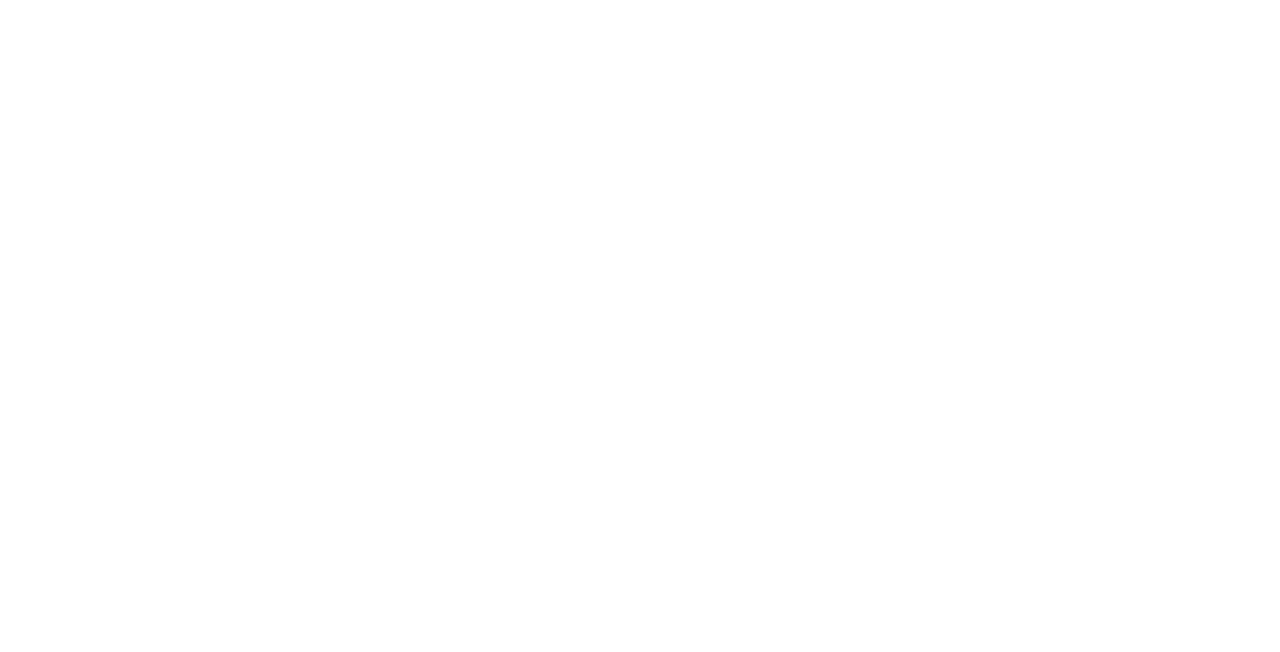
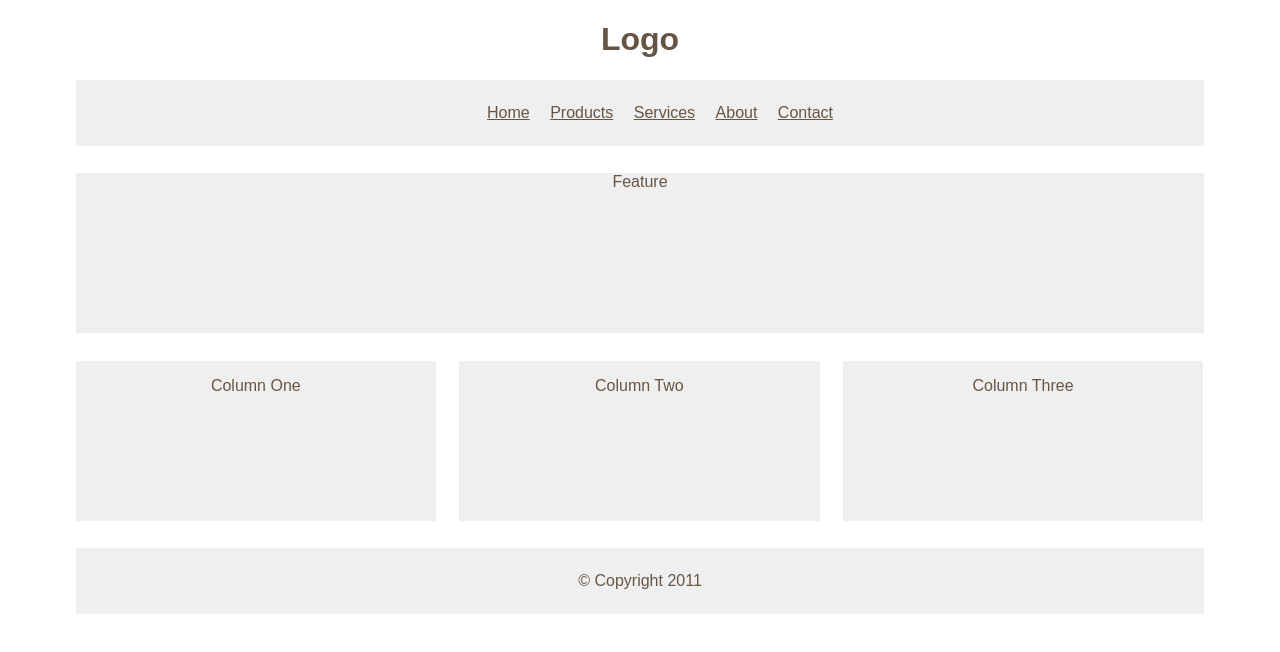
Before and after one commit to damionyow/module-04, a plain HTML site: page index.html in a window 1280 px wide. Drawn offline with Linux system fonts and the light colour scheme.

Commit message:
Update index.html

```diff
--- a/index.html
+++ b/index.html
@@ -1,6 +1,69 @@
 <!DOCTYPE html>
-<head>
-  <meta charset="UTF-8">
+<html>
+	<head>
+     <meta charset="UTF-8">
   <meta name="viewport" content="width=device-width">
-  <link rel="stylesheet" href="style.css">
-  </head>
+  <link rel="stylesheet" type="text/css" href="style.css">
+		<title>Liquid Layout</title>
+		<style type="text/css">
+			* {
+				font-family: Arial, Verdana, sans-serif;
+				color: #665544;
+				text-align: center;}
+			body {
+				width: 90%;
+				margin: 0 auto;}
+			#content {
+				overflow: auto;}
+			#nav, #feature, #footer {
+				margin: 1%;}
+			.column1, .column2, .column3 {
+				width: 31.3%;
+				float: left;
+				margin: 1%;}
+			.column3 {
+				margin-right: 0%;}
+			li {
+				display: inline;
+				padding: 0.5em;}
+			#nav, #footer {
+				background-color: #efefef;
+				padding: 0.5em 0;}
+			#feature, .article {
+				height: 10em;
+				margin-bottom: 1em;
+				background-color: #efefef;}
+		</style>
+	</head>
+	<body>
+		<div id="header">
+			<h1>Logo</h1>
+			<div id="nav">
+				<ul>
+					<li><a href="">Home</a></li>
+					<li><a href="">Products</a></li>
+					<li><a href="">Services</a></li>
+					<li><a href="">About</a></li>
+					<li><a href="">Contact</a></li>
+				</ul>
+			</div>
+		</div>
+		<div id="content">
+			<div id="feature">
+				<p>Feature</p>
+			</div>
+			<div class="article column1">
+				<p>Column One</p>
+			</div>
+			<div class="article column2">
+				<p>Column Two</p>
+			</div>
+			<div class="article column3">
+				<p>Column Three</p>
+			</div>
+		</div>
+		<div id="footer">
+			<p>&copy; Copyright 2011</p>
+		</div>
+	</body>
+</html>
```
